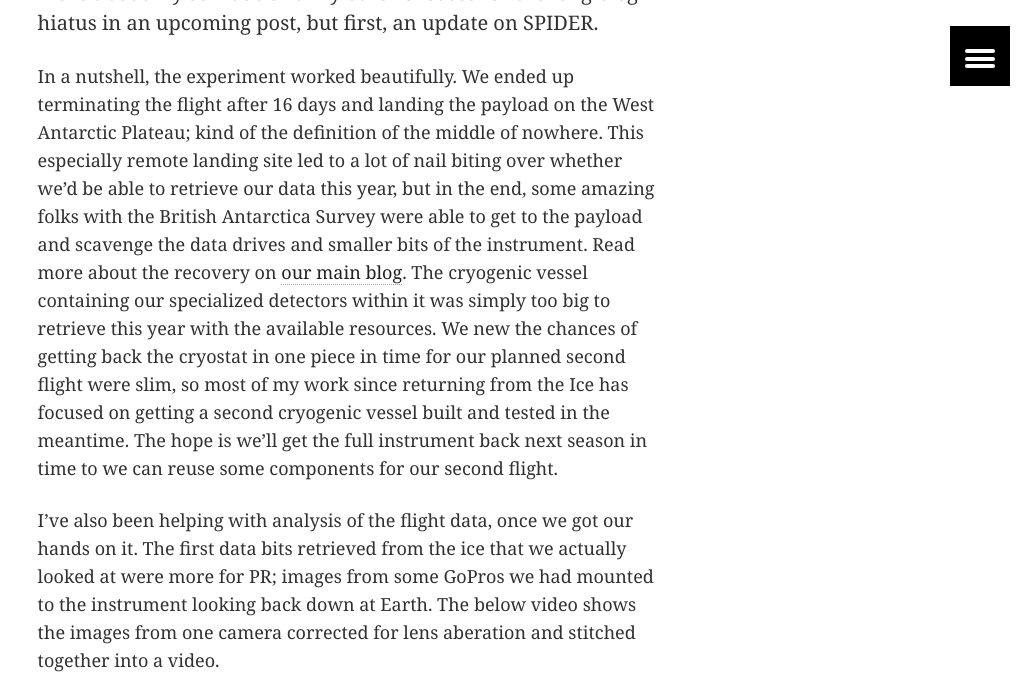
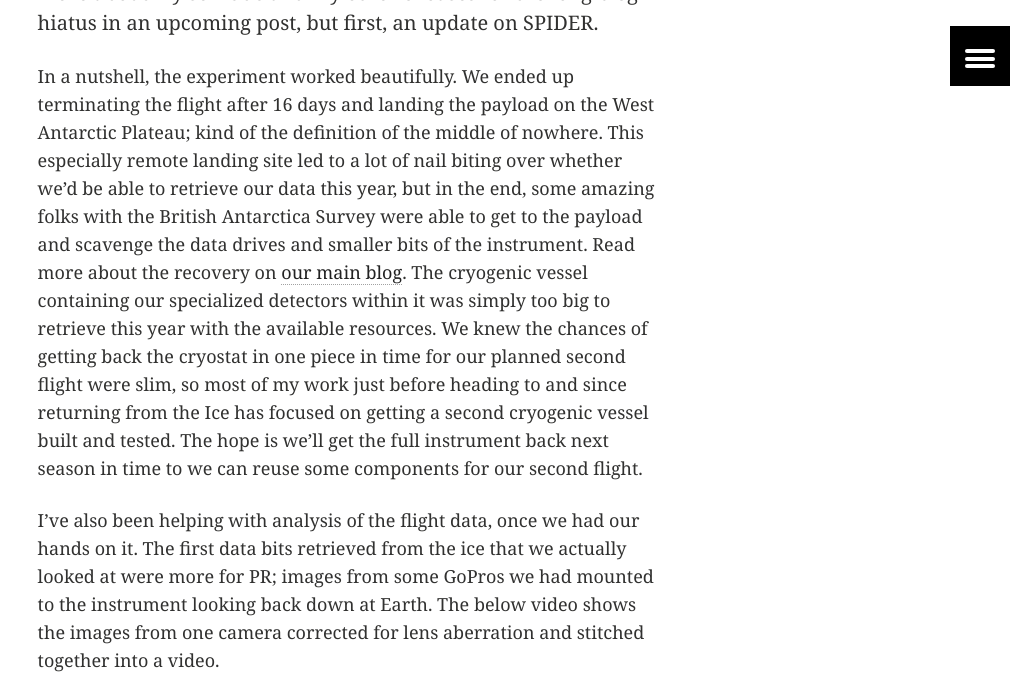
Before and after one commit to zkermish/zkermish.github.io, a Jekyll site: the page built from _posts/articles/2015-07-22-a-long-overdue-update.md, in a window 1280 px wide and 1400 px high, scrolled down 1214 px. Shown: the top 698 px of the window, without its empty margins (244-1280 px from the left). Built offline with Jekyll 4.4.1, drawn with Linux system fonts in a browser that asks for light colours; some of the changed text lies outside the part shown; grey boxes are pictures that could not be loaded.

Commit message:
Pictures for next post and update to last post

```diff
--- a/_posts/articles/2015-07-22-a-long-overdue-update.md
+++ b/_posts/articles/2015-07-22-a-long-overdue-update.md
@@ -14,19 +14,19 @@ image:
 
 Turns out it's much easier to keep a blog going when you're stranded in Antarctica away from family and non-work friends! I returned from the Ice shortly after launch, just in time for a sonogram of my now two month old son. Needless to say, he's kept me busy outside of work and is one of the many reasons it's taken me seven months to sit down and write a post. I'll write more about my son Otis and my other excuses for the long blog hiatus in an upcoming post, but first, an update on SPIDER.
 
-In a nutshell, the experiment worked beautifully. We ended up terminating the flight after 16 days and landing the payload on the West Antarctic Plateau; kind of the definition of the middle of nowhere. This especially remote landing site led to a lot of nail biting over whether we'd be able to retrieve our data this year, but in the end, some amazing folks with the British Antarctica Survey were able to get to the payload and scavenge the data drives and smaller bits of the instrument. Read more about the recovery on [our main blog](http://spider.princeton.edu/). The cryogenic vessel containing our specialized detectors within it was simply too big to retrieve this year with the available resources. We new the chances of getting back the cryostat in one piece in time for our planned second flight were slim, so most of my work since returning from the Ice has focused on getting a second cryogenic vessel built and tested in the meantime. The hope is we'll get the full instrument back next season in time to we can reuse some components for our second flight.
+In a nutshell, the experiment worked beautifully. We ended up terminating the flight after 16 days and landing the payload on the West Antarctic Plateau; kind of the definition of the middle of nowhere. This especially remote landing site led to a lot of nail biting over whether we'd be able to retrieve our data this year, but in the end, some amazing folks with the British Antarctica Survey were able to get to the payload and scavenge the data drives and smaller bits of the instrument. Read more about the recovery on [our main blog](http://spider.princeton.edu/). The cryogenic vessel containing our specialized detectors within it was simply too big to retrieve this year with the available resources. We knew the chances of getting back the cryostat in one piece in time for our planned second flight were slim, so most of my work just before heading to and since returning from the Ice has focused on getting a second cryogenic vessel built and tested. The hope is we'll get the full instrument back next season in time to we can reuse some components for our second flight.
 
-I've also been helping with analysis of the flight data, once we got our hands on it. The first data bits retrieved from the ice that we actually looked at were more for PR; images from some GoPros we had mounted to the instrument looking back down at Earth. The below video shows the images from one camera corrected for lens aberation and stitched together into a video.
+I've also been helping with analysis of the flight data, once we had our hands on it. The first data bits retrieved from the ice that we actually looked at were more for PR; images from some GoPros we had mounted to the instrument looking back down at Earth. The below video shows the images from one camera corrected for lens aberration and stitched together into a video.
 
 <iframe width="560" height="315" src="https://www.youtube.com/embed/0OLufr9wLgM" frameborder="0" allowfullscreen></iframe>
 
 While these images had nothing to do with our science, it was still pretty exciting to see such beautiful evidence that we'd just successfully sent an instrument into the stratosphere and, more importantly, recovered data from it!
 
-Reducing the science data is of course an ongoing, more complex operation. We were able to create some early maps of the sky that concisely summarize the instrument's performance and captures why the team is so excited about our data set. The image below is a gif that flashes between a map of the galactic region RCW38 made using a small subset of SPIDER's detectors and one using the Planck satellite data, smoothed to SPIDER's beam size. The fact that the major bright features line up well indicate our pointing solution (a model for the telescope that tells us where we're looking on the sky) is already performing wonderfully. We were especially excited to see the fainter features towards the edges of the map; those are CMB anisotropies!
+Reducing the science data is of course an ongoing, more complex operation. We were able to create some early maps of the sky that concisely summarize the instrument's performance and captures why the team is so excited about our data set. The image below is a gif that flashes between a map of the galactic region RCW38 made using a very small subset of SPIDER's data and one using the Planck satellite data, smoothed to SPIDER's beam size. The fact that the major bright features line up well indicate our pointing solution (a model for the telescope that tells us where we're looking on the sky) is already performing wonderfully. We were especially excited to see the fainter features towards the edges of the map; those are CMB anisotropies!
 
 <figure>
         <a href="{{ site.url }}/images/X1_obs1.gif"><img src="{{ site.url }}/images/X1_obs1.gif"></a>
-        <figcaption>A map of the galactic region RCW38 from a small subset of SPIDER's detectors compared against a map from the Planck satellite (smoothed to SPIDER's beam size).  </figcaption>
+        <figcaption>A map of the galactic region RCW38 from a small subset of SPIDER's detectors for a small fraction of the flight time compared against a map from the Planck satellite (smoothed to SPIDER's beam size).  </figcaption>
 </figure>
 
 There's not much more I can say at this point aside from "the data looks good!" Scientists become a relatively quiet and secretive bunch once new data sets holding the possibility of exciting results are being analyzed. The first steps of statistically characterizing and calibrating the data have gone much faster than I anticipated given my past experience; there's a clear difference in approach and pace for the analysis of data from ground based and balloon-borne experiments simply driven by the higher sensitivity and smaller data set.
```
Also changed, not shown: images/mintgroup.jpg (added), 1 other file.
